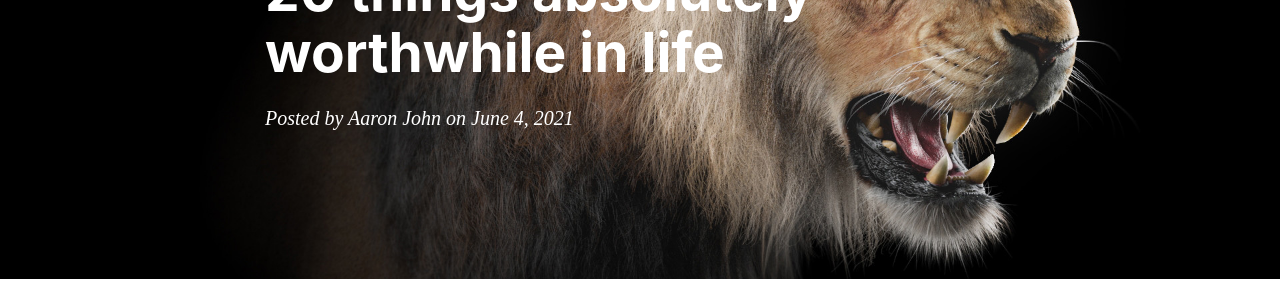
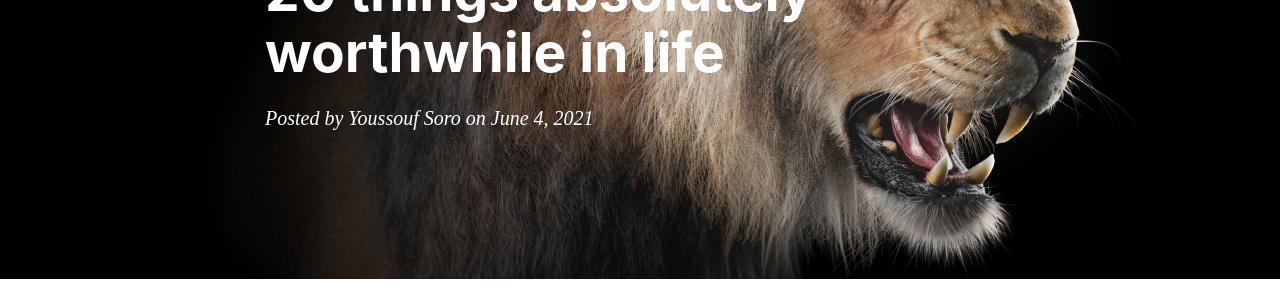
Before and after one commit to youssSoro/youssSoro.github.io, a Jekyll site: the page built from _posts/reading/2021-06-04-life-tasks.md, in a window 1280 px wide and 900 px high. Shown: the part 238-538 px from the top of the window. Built offline with Jekyll 4.4.1, drawn with Linux system fonts in a browser that asks for light colours; nearby versions of some CDN libraries; comment, search, counter and statistics services are not loaded.

Commit message:
Update 2021-06-04-life-tasks.md

```diff
--- a/_posts/reading/2021-06-04-life-tasks.md
+++ b/_posts/reading/2021-06-04-life-tasks.md
@@ -3,7 +3,7 @@ layout: post
 tags: Reading
 title: 20 things absolutely worthwhile in life
 date: 2021-06-04
-author: "Aaron John"
+author: "Youssouf Soro"
 ---
 
 Copied this from Quora onto my notes (in the past.) Author is unknown.
```
